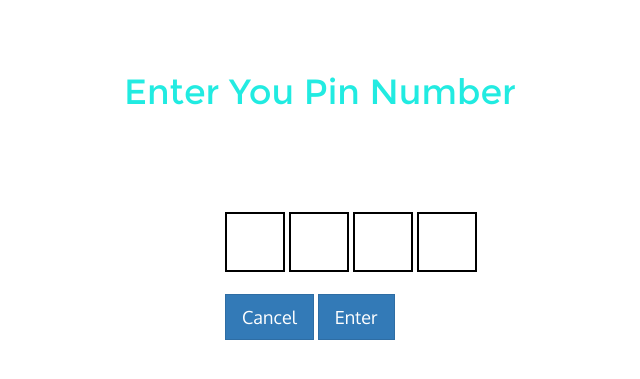
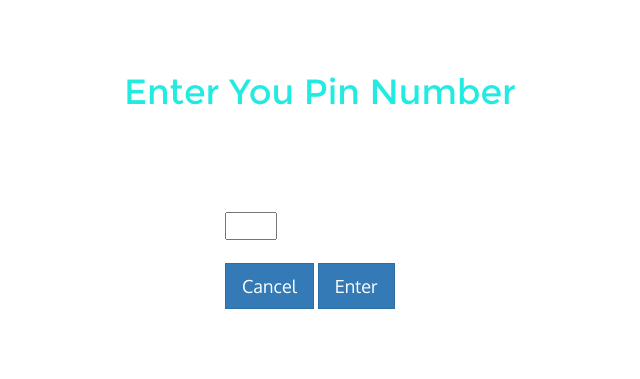
Before and after one commit to prabin04/Meccano-ATMs, a PHP site: page /enter_pin.php in a window 1280 px wide. Shown: the part 67-446 px from the top of the page, without its empty margins (320-960 px from the left). Run offline with PHP 8.4, Linux system fonts and the light colour scheme.

Commit message:
Add files via upload
changed the input for pin

```diff
--- a/enter_pin.php
+++ b/enter_pin.php
@@ -8,10 +8,7 @@
 
         	<div class="col-md-offset-5 main_containt">
 
-        		<input type="password" class="pin_input" maxlength="1" size="1" >
-        		<input type="password" class="pin_input" maxlength="1" size="1">
-        		<input type="password" class="pin_input" maxlength="1" size="1">
-        		<input type="password" class="pin_input" maxlength="1" size="1">	<br><br>
+        		<input type="password" class="pin_input" maxlength="4" size="4" >	<br><br>
 
         		<a href="index.php"><input type="button" class="btn btn-primary btn-lg" value="Cancel"></a>
         		<input type="submit" class="btn btn-primary btn-lg" value="Enter">
@@ -21,15 +18,4 @@
       	</div>
 
     </div>
-
-<style>
-	.pin_input{
-		height: 60px;
-		width: 60px;
-		text-align: center;
-		font-size: 2em;
-		border: 2px solid #000;
-	}
-</style>
-
 <?php //include "footer.php" ?>
```
